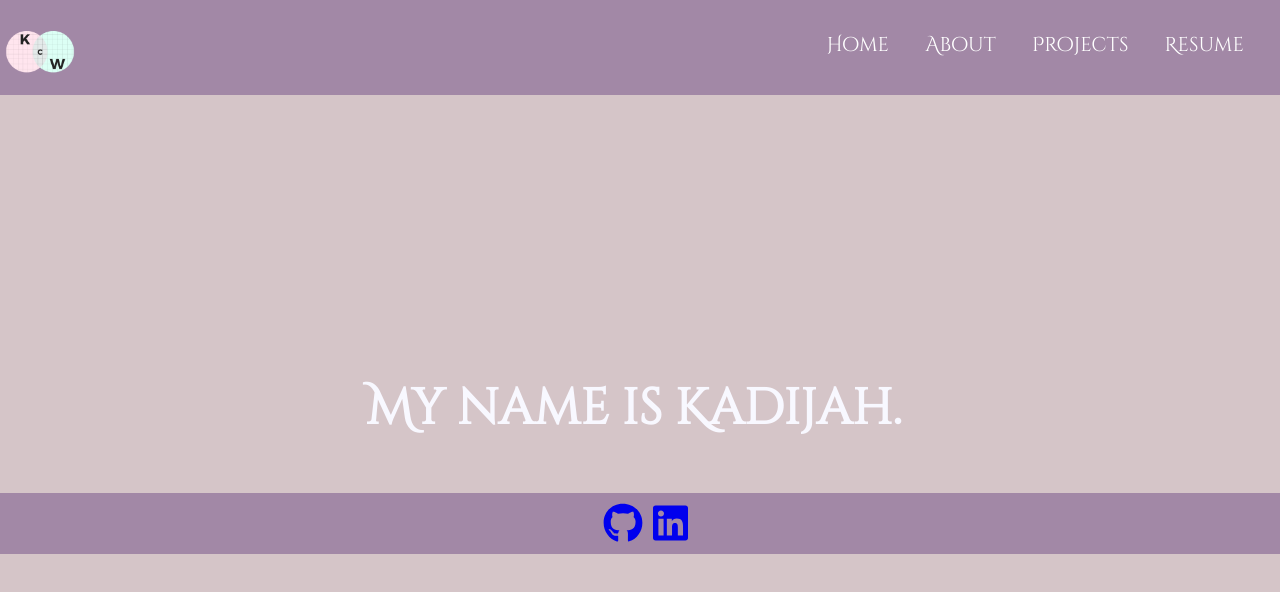
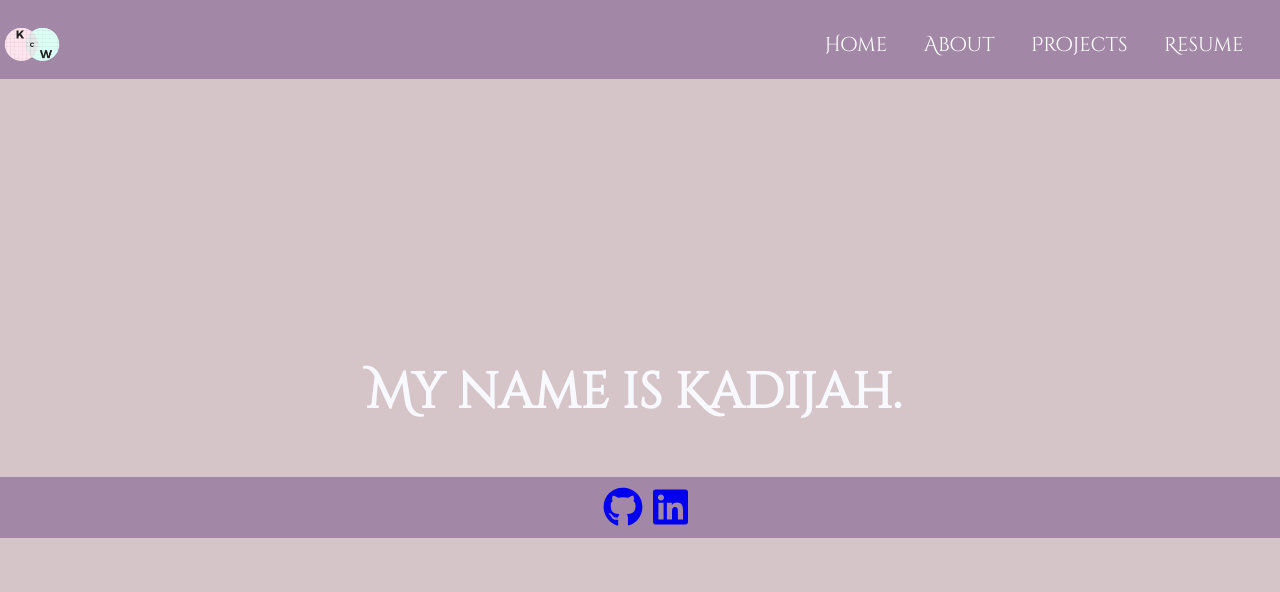
Before and after one commit to KadijahW/Portfolio, a React (Create React App) app in the folder my-portfolio/: page / in a window 1280 px wide. Shown: the top 592 px of the page. Built offline with nearby package versions, Linux system fonts and the light colour scheme.

Commit message:
adjusted nav height and logo for the site

```diff
--- a/my-portfolio/src/CSS/Nav.css
+++ b/my-portfolio/src/CSS/Nav.css
@@ -8,7 +8,7 @@
       padding-top: 15px;
       background-color: #A288A6;
       padding-left: 0%;
-      height: 10vh;
+      height: 8vh;
   }
 
   nav a {
@@ -29,7 +29,7 @@
   }
 
   .profile-logo {
-      width: 10vh;
+      width: 8vh;
       float: left;
   }
 
```
